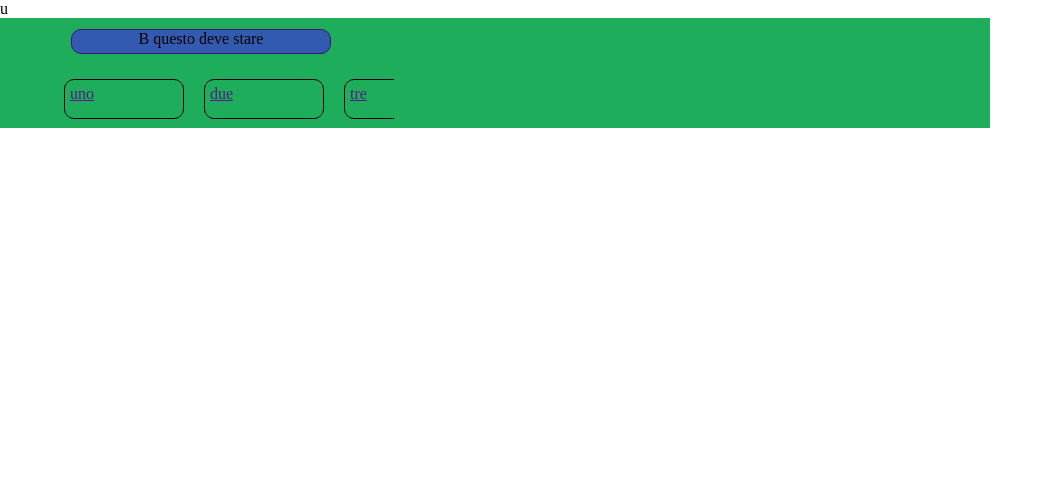
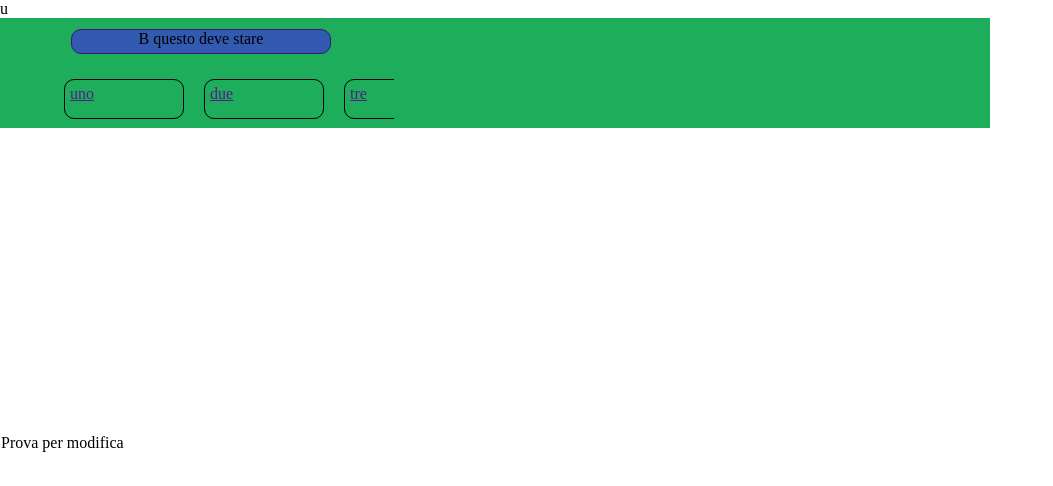
Before and after one commit to Benvenuti1181/prova--transform-rotate, a plain HTML site: page index.html in a window 1280 px wide. Shown: the whole page, without its empty margins (0-1053 px from the left). Drawn offline with Linux system fonts and the light colour scheme.

Commit message:
<p>prova modi</p>

```diff
--- a/index.html
+++ b/index.html
@@ -28,7 +28,7 @@
             </ul>
 
         </div>
-
+        <p> Prova per modifica</p>
 
 
 </body>
```
